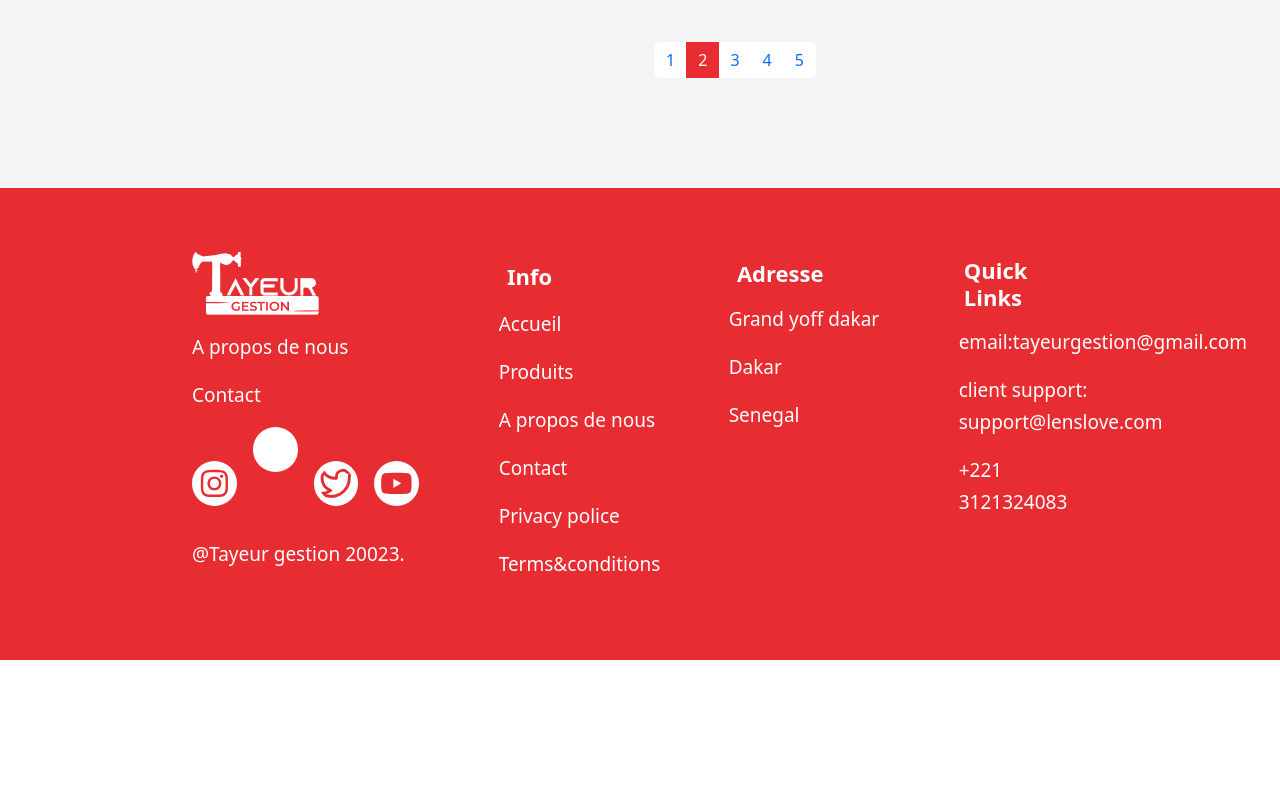
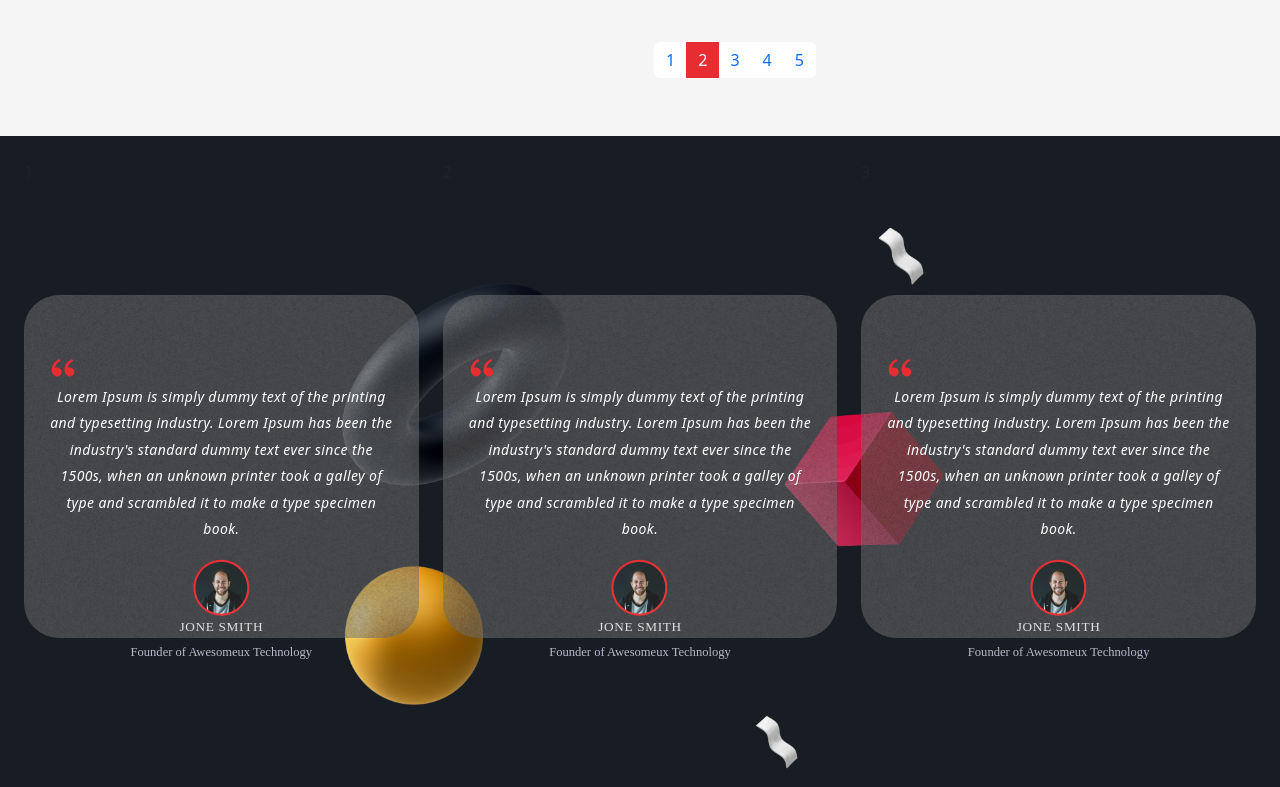
Before and after one commit to thierbi10/projet-stage-tayeur, a React (Create React App) app: page /couture/ateliers-info in a window 1280 px wide. Shown: the part 4373-5160 px from the top of the page. Before the commit the page ends 5033 px from the top, so only its background shows below. Built offline with nearby package versions, Linux system fonts and the light colour scheme; some icons are missing.

Commit message:
comit pour le deploiement

```diff
--- a/src/App.css
+++ b/src/App.css
@@ -1,3 +1,3 @@
 .App {
-  background-color: #F5F5F5;
+   background-color: #F5F5F5;
 }
--- a/src/composants/CarrouselDark/CarrouselDark.css
+++ b/src/composants/CarrouselDark/CarrouselDark.css
@@ -3,43 +3,80 @@
 
 
 .carrousel-dark{
-    background-image: url(../../asset/Dark.png);
+
     z-index: 2 !important ;
     width: 100%;
     height: 100%;
     position: relative;
 }
-.cont-text-trans{
-    font-family: Montserrat;
-font-size: 14px;
+
+
+.cont-im-background{
+    width: 1921px;
+    height: 700px;
+    flex-shrink: 0;
+}
+
+.bask-im {
+    width: 100%;
+    height: 100%;
+    z-index: +10 !important;
+     background-image: url("../../asset/Dark.png") !important;
+    z-index: 10 !important;
+    background-size: cover;
+    background-repeat: no-repeat;
+
+}
+.cont-text-car-glab  {
+    display: flex;
+    flex-direction: column;
+
+    align-items: center;
+    margin-top: 10%;
+}
+
+.rec{
+    margin-top: 28%;
+
+height: 343.2px;
+flex-shrink: 0;
+border-color: #4c67b3 35px solid;
+    border-radius: 34.936px;
+background: url('../../asset/Rectangle.png'), lightgray 0% 0% / 69.8710024356842px 69.8710024356842px repeat;
+background-blend-mode: multiply;
+background-color: rgba(128, 128, 128, 0.493) ;
+}
+.text-ipsum{
+    color: #FFF;
+text-align: center;
+/* font-family: Montserrat; */
+font-size: 13.974px;
 font-style: italic;
 font-weight: 400;
-line-height: 27px;
-letter-spacing: 0.03em;
+line-height: 26.551px; /* 190% */
+letter-spacing: 0.419px;
+}
+.center1{
+    color: #E0E0E0;
 text-align: center;
-padding: 5%;
-border:  2px solid red;
-width: 38rem;
-height: 20rem;
-margin-top: -400px;
+font-family: Montserrat;
+font-size: 13.275px;
+font-style: normal;
+font-weight: 500;
+line-height: 22.359px; /* 168.421% */
+letter-spacing: 0.664px;
+text-transform: uppercase;
 }
-.container-im-text{
-    position: absolute;
-    top: 10%;
+.center2{
+    color: #B6BCCC;
+text-align: center;
+font-family: Montserrat;
+font-size: 12.577px;
+font-style: normal;
+font-weight: 300;
+line-height: 22.359px; /* 177.778% */
 }
-.container-im-text {
-      border-radius: 34.936px;
-background: url(../../asset/Rectangle.png), lightgray 0% 0% / 69.8710024356842px 69.8710024356842px repeat;
-background-blend-mode: multiply;
-width: 607.878px;
-height: 433.2px;
-flex-shrink: 0;
-margin: 10rem;
-
+.icon-double{
+    color: #E72D32;
+    font-size: 1.9rem;
 }
-
-.dark{
-    width: 100%;
-    height: 45rem;
-    z-index: +10 !important;
-}
--- a/src/composants/CarrouselDark/CarrouselDark.jsx
+++ b/src/composants/CarrouselDark/CarrouselDark.jsx
@@ -1,7 +1,95 @@
-import React from 'react'
-
-export default function CarrouselDark() {
-  return (
-    <div>CarrouselDark</div>
-  )
+import React, { Component } from "react";
+import quote from "../../asset/Ellipse 9.png";
+import {RiDoubleQuotesL} from 'react-icons/ri'
+import "./CarrouselDark.css";
+export default class CardSlider extends Component {
+  render() {
+    return (
+      <div className="container-fluid p-0">
+        <div className="row ">
+          <div className="cont-im-background d-flex align-items-center ">
+            <div className=" bask-im col-12  justify-content-center  mt-4 ">
+              <div className="row   p-4">
+                <div className="col-4 m-50 ">
+                  1
+                  <div className="global-cont  rec p-4">
+                    <div className="cont-text-car-glab   ">
+                      <div className="cont-text-ipsum">
+                      <RiDoubleQuotesL className="icon-double  abso" />
+                        <p className="text-ipsum">
+                          Lorem Ipsum is simply dummy text of the printing and
+                          typesetting industry. Lorem Ipsum has been the
+                          industry's standard dummy text ever since the 1500s,
+                          when an unknown printer took a galley of type and
+                          scrambled it to make a type specimen book.
+                        </p>
+                      </div>
+                      <div className="cont-img-temaoin m-0">
+                        <img src={quote} alt="" />
+                      </div>
+                      <div className="div-touts center">
+                        <p className="center1 m-0">JONE SMITH </p>
+                        <span className="center2">
+                          Founder of Awesomeux Technology
+                        </span>
+                      </div>
+                    </div>
+                  </div>
+                </div>
+                <div className="col-4">2
+                <div className="global-cont  rec p-4">
+                    <div className="cont-text-car-glab  ">
+                      <div className="cont-text-ipsum">
+                      <RiDoubleQuotesL className="icon-double  abso" />
+                        <p className="text-ipsum">
+                          Lorem Ipsum is simply dummy text of the printing and
+                          typesetting industry. Lorem Ipsum has been the
+                          industry's standard dummy text ever since the 1500s,
+                          when an unknown printer took a galley of type and
+                          scrambled it to make a type specimen book.
+                        </p>
+                      </div>
+                      <div className="cont-img-temaoin m-0">
+                        <img src={quote} alt="dd" />
+                      </div>
+                      <div className="div-touts center">
+                        <p className="center1 m-0">JONE SMITH </p>
+                        <span className="center2">
+                          Founder of Awesomeux Technology
+                        </span>
+                      </div>
+                    </div>
+                  </div></div>
+                <div className="col-4">3
+                <div className="global-cont  rec p-4">
+                    <div className="cont-text-car-glab   ">
+                      <div className="cont-text-ipsum">
+                      <RiDoubleQuotesL className="icon-double  abso" />
+                        <p className="text-ipsum">
+                          Lorem Ipsum is simply dummy text of the printing and
+                          typesetting industry. Lorem Ipsum has been the
+                          industry's standard dummy text ever since the 1500s,
+                          when an unknown printer took a galley of type and
+                          scrambled it to make a type specimen book.
+                        </p>
+                      </div>
+                      <div className="cont-img-temaoin m-0">
+                        <img src={quote} alt="" />
+                      </div>
+                      <div className="div-touts center">
+                        <p className="center1 m-0">JONE SMITH </p>
+                        <span className="center2">
+                          Founder of Awesomeux Technology
+                        </span>
+                      </div>
+                    </div>
+                  </div>
+                </div>
+              </div>
+            </div>
+          </div>
+        </div>
+      </div>
+    );
+  }
 }
--- a/src/pages/Ateliers/Ateliers.jsx
+++ b/src/pages/Ateliers/Ateliers.jsx
@@ -8,6 +8,7 @@ import Col from "react-bootstrap/Col";
 import CardAteliers from "../../composants/Cards/CardAteliers";
 import Accordion from 'react-bootstrap/Accordion';
 import Footer from "../../composants/Footer/Footer";
+import MyPagination from "../../composants/Pagination";
 
 export default function Ateliers() {
   return (
@@ -20,7 +21,7 @@ export default function Ateliers() {
           Nos Ateliers de <span> Couture</span>
         </p>
         <Row className="">
-          <Col className=" bg-col   col-style " sm={3}>
+          <Col className=" bg-col border   col-style " sm={3}>
             <div className="cont-col">
               <div className="souss ">Filtre</div>
               <h5 className="p-2 m-2 filtre">filtre par</h5>
@@ -305,6 +306,10 @@ export default function Ateliers() {
                 <CardAteliers />
                 <CardAteliers />
                 <CardAteliers />
+       <div className="center">
+
+                <MyPagination/>
+       </div>
                 {/* { data.map((item, index) => (
               <Carde
                 key={index}
--- a/src/pages/Contact/Contact.jsx
+++ b/src/pages/Contact/Contact.jsx
@@ -2,7 +2,7 @@ import React from "react";
 import Container from "react-bootstrap/Container";
 import Row from "react-bootstrap/Row";
 import Col from "react-bootstrap/Col";
-import imgmap from "../../asset/Map.png"
+import imgmap from "../../asset/Map.png";
 import { AiFillStar } from "react-icons/ai";
 
 import Footer from "../../composants/Footer/Footer";
@@ -16,7 +16,17 @@ export default function Contact() {
           <Col sm="3">
             <CrustomCard titre="MAP">
               <div className="cont-img-map">
-                <img src={imgmap} width="100%" height="500px" alt="" />
+
+                <iframe
+                  src="https://www.google.com/maps/embed?pb=!1m18!1m12!1m3!1d3858.343640930849!2d-17.47434302528493!3d14.749659473410615!2m3!1f0!2f0!3f0!3m2!1i1024!2i768!4f13.1!3m3!1m2!1s0xec10df30367ecf9%3A0x2b2a2dde7218bfe4!2s6POINT9%20Ouest%20Foire!5e0!3m2!1sfr!2ssn!4v1695057908981!5m2!1sfr!2ssn"
+                  width="600"
+                  height="450"
+                  style={{ marginRight: '2em' }}
+
+                  allowfullscreen=""
+                  loading="lazy"
+                  referrerpolicy="no-referrer-when-downgrade"
+                ></iframe>
               </div>
               <div className="con-boutique"></div>
             </CrustomCard>
--- a/src/pages/InfoAtelier/InfoAtelier.jsx
+++ b/src/pages/InfoAtelier/InfoAtelier.jsx
@@ -407,6 +407,7 @@ export default function InfoAtelier() {
             </Col>
           </Row>
         </Container>
+         <CarrouselDark/>
                 {/* <CarrouselDark/> */}
         {/* <section className="temoignage">
         <div className="absolu-con">
```
Also changed, not shown: src/asset/Ellipse 9.png (added).
